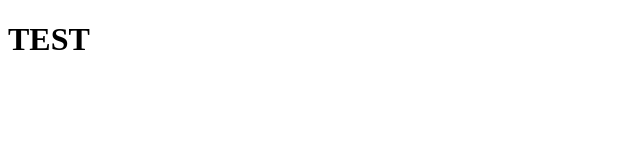
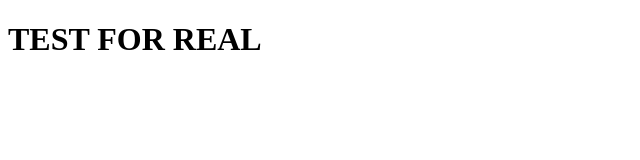
Before and after one commit to BearTheCoder/StreamBingo, a website: page public/index.html in a window 1280 px wide. Shown: the whole page, without its empty margins (0-640 px from the left). Drawn offline with Linux system fonts and the light colour scheme.

Commit message:
domain working?

```diff
--- a/public/index.html
+++ b/public/index.html
@@ -9,7 +9,7 @@
 </head>
 
 <body>
-  <h1>TEST</h1>
+  <h1>TEST FOR REAL</h1>
 </body>
 
 </html>
```
